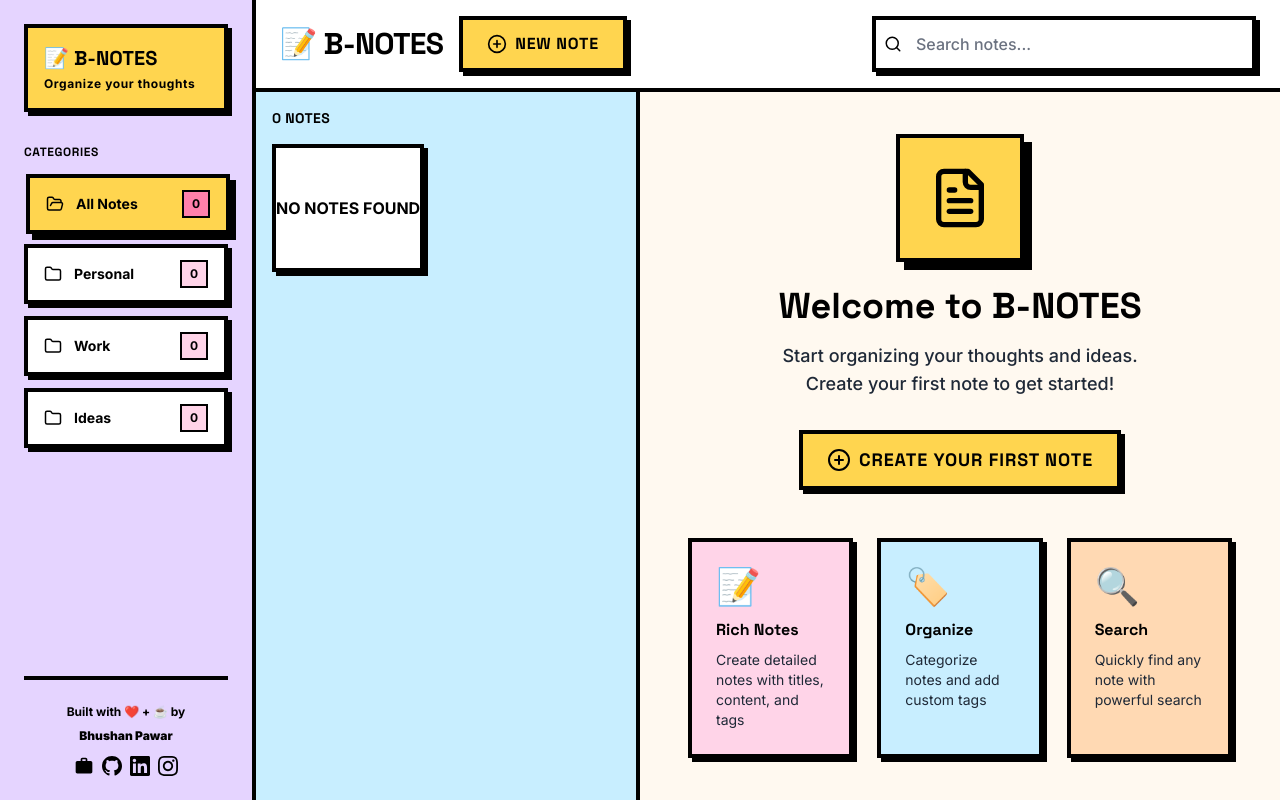
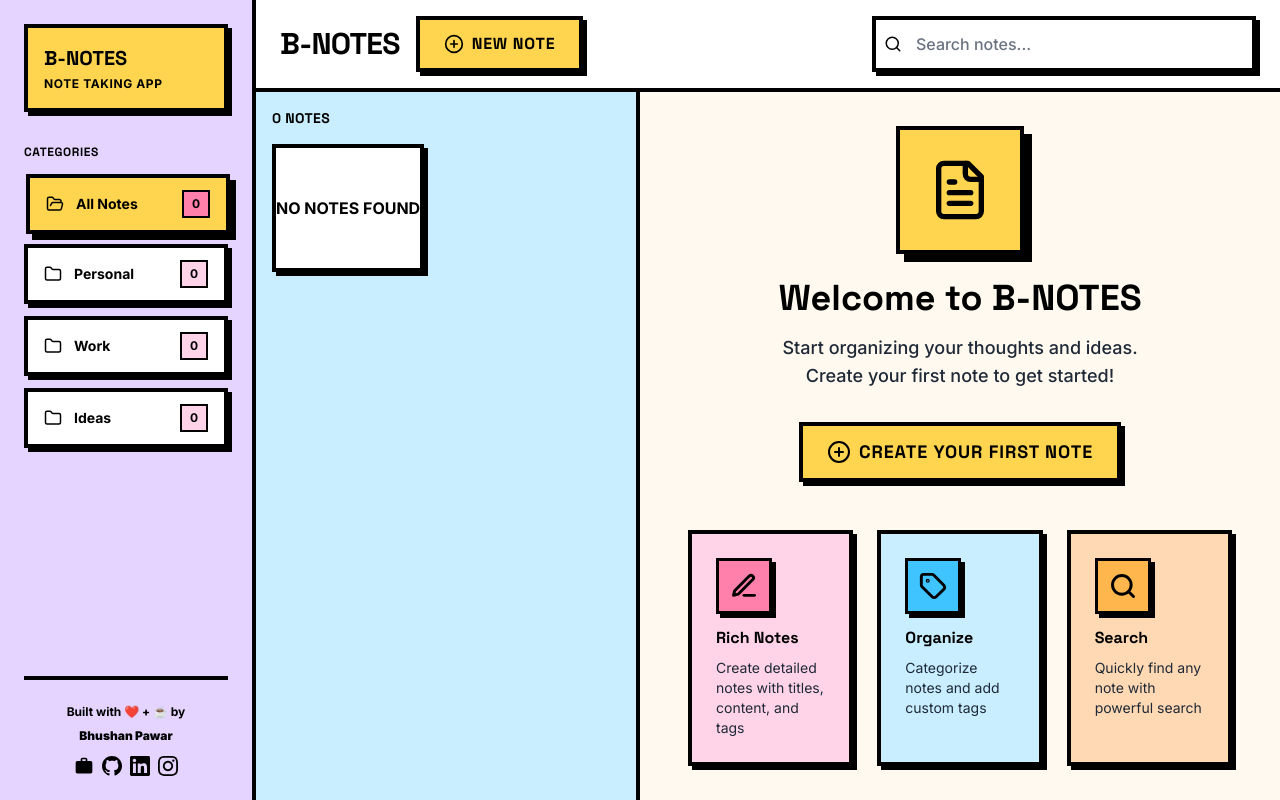
Before and after one commit to bhushcodes/b-notes-app, a React (Vite) app: page / in a window 1280 px wide. Built offline with nearby package versions, Linux system fonts and the light colour scheme.

Commit message:
Replace emoji blocks with icons and enhance neo-brutalism design

```diff
--- a/src/App.jsx
+++ b/src/App.jsx
@@ -105,7 +105,7 @@ function App() {
                 <Menu size={20} className="text-black" />
               </button>
 
-              <h1 className="text-xl sm:text-2xl md:text-3xl font-black text-black tracking-tight" style={{fontFamily: 'Space Grotesk, sans-serif'}}>📝 B-NOTES</h1>
+              <h1 className="text-xl sm:text-2xl md:text-3xl font-black text-black tracking-tight" style={{fontFamily: 'Space Grotesk, sans-serif'}}>B-NOTES</h1>
 
               <button
                 onClick={createNote}
--- a/src/components/EmptyState.jsx
+++ b/src/components/EmptyState.jsx
@@ -1,5 +1,5 @@
 import React from 'react';
-import { FileText, PlusCircle } from 'lucide-react';
+import { FileText, PlusCircle, Edit3, Tag, Search } from 'lucide-react';
 
 const EmptyState = ({ onCreateNote }) => {
   return (
@@ -27,19 +27,25 @@ const EmptyState = ({ onCreateNote }) => {
 
         <div className="mt-8 sm:mt-12 grid grid-cols-1 sm:grid-cols-3 gap-4 sm:gap-6 max-w-2xl mx-auto text-left px-4">
           <div className="bg-brutal-pink border-4 border-black p-4 sm:p-6 shadow-brutal hover:shadow-brutal-lg transition-all duration-150 hover:translate-x-[1px] hover:translate-y-[1px]">
-            <div className="text-3xl sm:text-4xl mb-2 sm:mb-3">📝</div>
+            <div className="inline-flex items-center justify-center w-12 h-12 sm:w-14 sm:h-14 bg-brutal-accent-pink border-3 border-black shadow-brutal mb-3">
+              <Edit3 size={28} className="text-black" strokeWidth={2.5} />
+            </div>
             <h3 className="font-bold text-black mb-1 sm:mb-2 text-sm sm:text-base" style={{fontFamily: 'Space Grotesk, sans-serif'}}>Rich Notes</h3>
             <p className="text-xs sm:text-sm text-gray-800 leading-relaxed">Create detailed notes with titles, content, and tags</p>
           </div>
 
           <div className="bg-brutal-blue border-4 border-black p-4 sm:p-6 shadow-brutal hover:shadow-brutal-lg transition-all duration-150 hover:translate-x-[1px] hover:translate-y-[1px]">
-            <div className="text-3xl sm:text-4xl mb-2 sm:mb-3">🏷️</div>
+            <div className="inline-flex items-center justify-center w-12 h-12 sm:w-14 sm:h-14 bg-brutal-accent-blue border-3 border-black shadow-brutal mb-3">
+              <Tag size={28} className="text-black" strokeWidth={2.5} />
+            </div>
             <h3 className="font-bold text-black mb-1 sm:mb-2 text-sm sm:text-base" style={{fontFamily: 'Space Grotesk, sans-serif'}}>Organize</h3>
             <p className="text-xs sm:text-sm text-gray-800 leading-relaxed">Categorize notes and add custom tags</p>
           </div>
 
           <div className="bg-brutal-orange border-4 border-black p-4 sm:p-6 shadow-brutal hover:shadow-brutal-lg transition-all duration-150 hover:translate-x-[1px] hover:translate-y-[1px]">
-            <div className="text-3xl sm:text-4xl mb-2 sm:mb-3">🔍</div>
+            <div className="inline-flex items-center justify-center w-12 h-12 sm:w-14 sm:h-14 bg-brutal-accent-orange border-3 border-black shadow-brutal mb-3">
+              <Search size={28} className="text-black" strokeWidth={2.5} />
+            </div>
             <h3 className="font-bold text-black mb-1 sm:mb-2 text-sm sm:text-base" style={{fontFamily: 'Space Grotesk, sans-serif'}}>Search</h3>
             <p className="text-xs sm:text-sm text-gray-800 leading-relaxed">Quickly find any note with powerful search</p>
           </div>
--- a/src/components/Sidebar.jsx
+++ b/src/components/Sidebar.jsx
@@ -20,8 +20,8 @@ const Sidebar = ({ categories, selectedCategory, onSelectCategory, isOpen, onTog
       >
         <div className="h-full flex flex-col p-6">
           <div className="mb-8 bg-brutal-accent-yellow p-4 border-4 border-black shadow-brutal">
-            <h2 className="text-xl font-black" style={{fontFamily: 'Space Grotesk, sans-serif'}}>📝 B-NOTES</h2>
-            <p className="text-xs font-bold mt-1 tracking-wider" style={{fontFamily: 'Inter, sans-serif'}}>Organize your thoughts</p>
+            <h2 className="text-xl font-black" style={{fontFamily: 'Space Grotesk, sans-serif'}}>B-NOTES</h2>
+            <p className="text-xs font-bold mt-1 tracking-wider uppercase" style={{fontFamily: 'Inter, sans-serif'}}>Note Taking App</p>
           </div>
 
           {/* Categories */}
```
